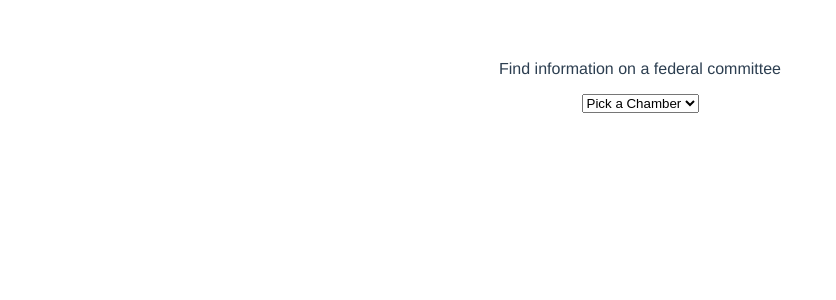
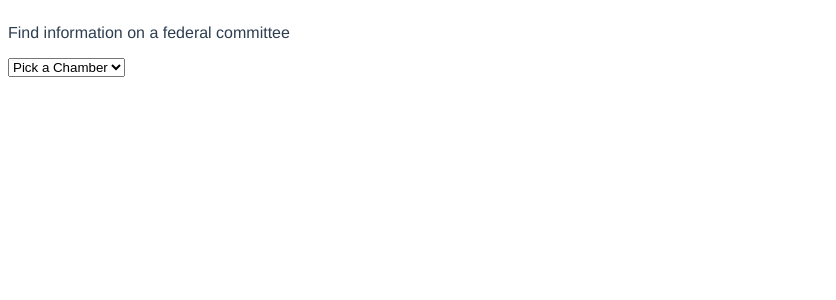
Before and after one commit to salomoneb/leg-lookup, a Vue app: page / in a window 1280 px wide. Shown: the top 300 px of the page, without its empty margins (0-836 px from the left). Built offline with nearby package versions, Linux system fonts and the light colour scheme.

Commit message:
started design

```diff
--- a/src/App.vue
+++ b/src/App.vue
@@ -16,12 +16,20 @@ export default {
 </script>
 
 <style>
-#app {
+
+.chamber-selection, .committee-selection, .committee-results {
+  display: flex;
+  align-items: baseline;
   font-family: 'Avenir', Helvetica, Arial, sans-serif;
   -webkit-font-smoothing: antialiased;
   -moz-osx-font-smoothing: grayscale;
   text-align: center;
   color: #2c3e50;
-  margin-top: 60px;
+}
+.chamber-selection {
+  flex-direction: column;
+}
+.committee-results {
+  flex-direction: column;
 }
 </style>
--- a/src/components/ChamberDropdown.vue
+++ b/src/components/ChamberDropdown.vue
@@ -7,6 +7,7 @@
 			<option>Senate</option>
 			<option>Joint</option>
 		</select>
+		<img v-if="loading" src="https://upload.wikimedia.org/wikipedia/commons/b/b1/Loading_icon.gif">
 		<committeedropdown :chamberCommittees="committees" :chamberName="chamber"></committeedropdown>
 	</div>
 </template>
@@ -20,11 +21,14 @@
 			return {
 				chamber: "",
 				committees: "",
+				loading: false,
 				prompt: "Find information on a federal committee"
 			}
 		},
 		watch: {
 			chamber(val) {
+				if (this.chamber !== "") {
+					this.loading = true
 					axios.request("get", {
 						url: `https://api.propublica.org/congress/v1/115/${this.chamber.toLowerCase()}/committees.json`,
 						headers: {
@@ -39,6 +43,7 @@
 			      this.errors.push(e)
 			    })
 				}
+			}
 		},
 		components: {
 			committeedropdown
--- a/src/components/CommitteeDropdown.vue
+++ b/src/components/CommitteeDropdown.vue
@@ -4,6 +4,7 @@
 			<option disabled value="">Pick a committee</option>
 			<option v-for="committee in chamberCommittees" v-bind:value="committee.id" >{{ committee.name }}</option>
 		</select>
+				<img v-if="loading" src="https://upload.wikimedia.org/wikipedia/commons/b/b1/Loading_icon.gif">
 		<committeeresults :committeeInfo="committeeData" :chamber="chamberName"></committeeresults>
 	</div>
 </template>
@@ -32,6 +33,7 @@
 			},
 			committees(val) {
 				if (this.committees !== "") {
+					this.loading = true
 					axios.request("get", {
 						url: `https://api.propublica.org/congress/v1/115/${this.chamberName.toLowerCase()}/committees/${this.committees}.json`,
 						headers: {
--- a/src/components/CommitteeResults.vue
+++ b/src/components/CommitteeResults.vue
@@ -1,23 +1,27 @@
 <template >
-	<div class="results">
-		<img v-if="loading" src="https://upload.wikimedia.org/wikipedia/commons/b/b1/Loading_icon.gif">
-		<!-- <h1>{{ committeeInfo }}</h1>	 -->
-
-<!-- 		<div class="facts" v-if="committeeData" @change="showMembers">
+	<div class="committee-results">
+		<div class="committee-facts" v-if="facts">
 			<h2>Quick Facts:</h2>
-			<p>Name: {{ facts.name }}</p>
-			<p>Committee Website: <a v-bind:href="facts.url">{{ facts.url }}</a></p>
-		</div> -->
-
+			<p>Name: {{facts.name}}</p>
+			<p>Chair: {{facts.chair}}</p>
+			<p>Number of Members: {{facts.current_members.length}}</p>
+			<p>Website: <a v-bind:href="facts.url" target="_blank">{{facts.url}}</a></p>
+		</div>
 		<table class="committee-members" v-if="members.length">
-			<tr v-for="member in members">
-				<td>{{ member.name}}</td>
-				<td>{{ member.state}}</td>
-				<td>{{ member.party}}</td>
+			<tr class="member-headers">
+				<th>Name</th>
+				<th>State</th>
+				<th>Party</th>
+				<th>Chamber</th>
+			</tr>
+			<tr class="member-info" v-for="member in members">
+				<td>{{member.name}}</td>
+				<td>{{member.state}}</td>
+				<td>{{member.party}}</td>
+				<td>{{member.chamber | capitalize}}</td>
 			</tr>
 		</table>
-
-		</div>
+	</div>
 </template>
 
 <script>
@@ -27,32 +31,38 @@
 		data: function() {
 			return {
 				members: "",
+				facts: "",
 				loading: false,
-				facts: [],
+				facts: "",
 				errors: "",
 			}
 		},
 		watch: {
 			committeeInfo(val) {
 				if (this.committeeInfo !== "") {
-						console.log(this.members)
 						this.members = this.committeeInfo.current_members
+						this.facts = this.committeeInfo
+						console.log(this.facts)
 				}
 			},
 			chamber(val) {
 				if (this.chamber !== "") {
 					console.log(val)
 					this.members = ""
+					this.facts = ""
 				}
 			}
-		}
+		},
+	  filters: {
+	    capitalize: function(value) {
+	      if (!value) {
+	      	return ""
+	      }
+	      value = value.toString()
+	      return value.charAt(0).toUpperCase() + value.slice(1)
+	    }
+	  }
 	}
 </script>
 <style>
-	.results {
-		display: flex;
-		flex-direction: row;
-		align-items: flex-start;
-		justify-content: center;
-	}
 </style>
```
Lines whose indentation alone changed are shown as unchanged.
